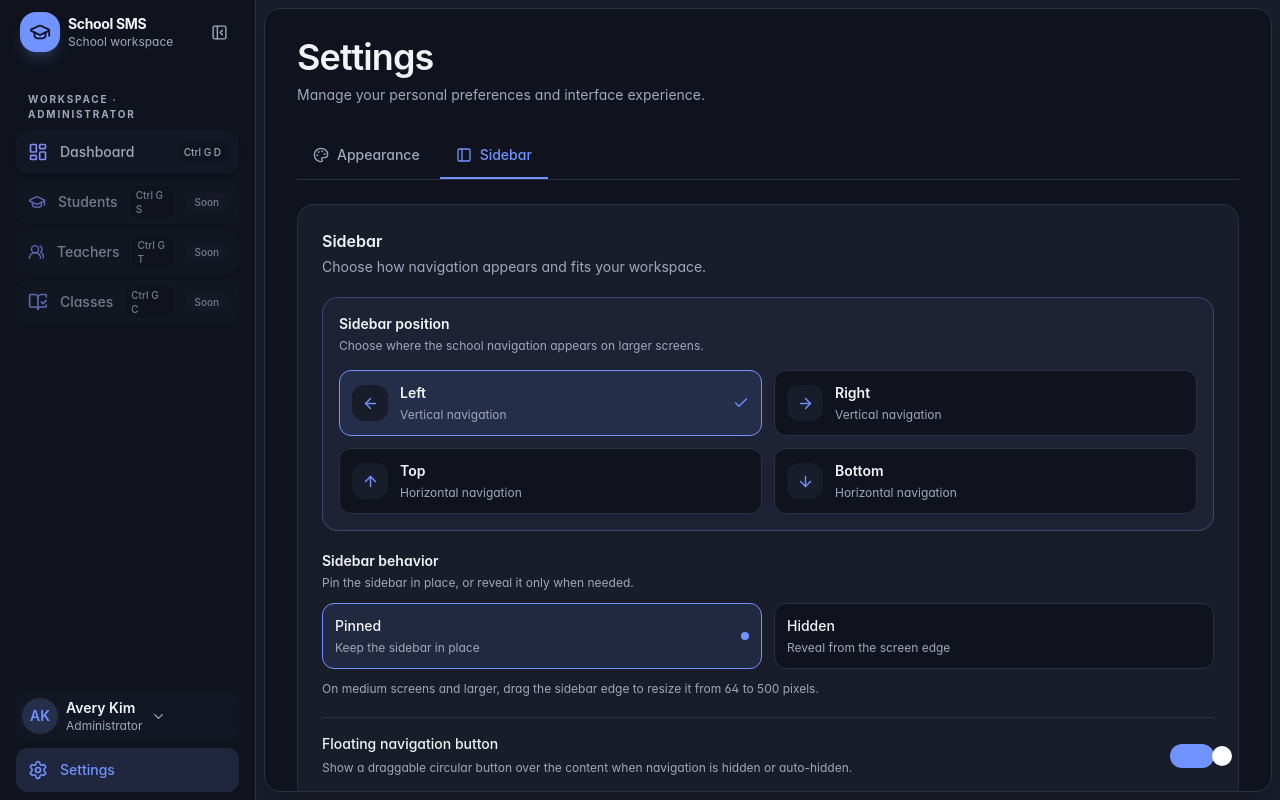
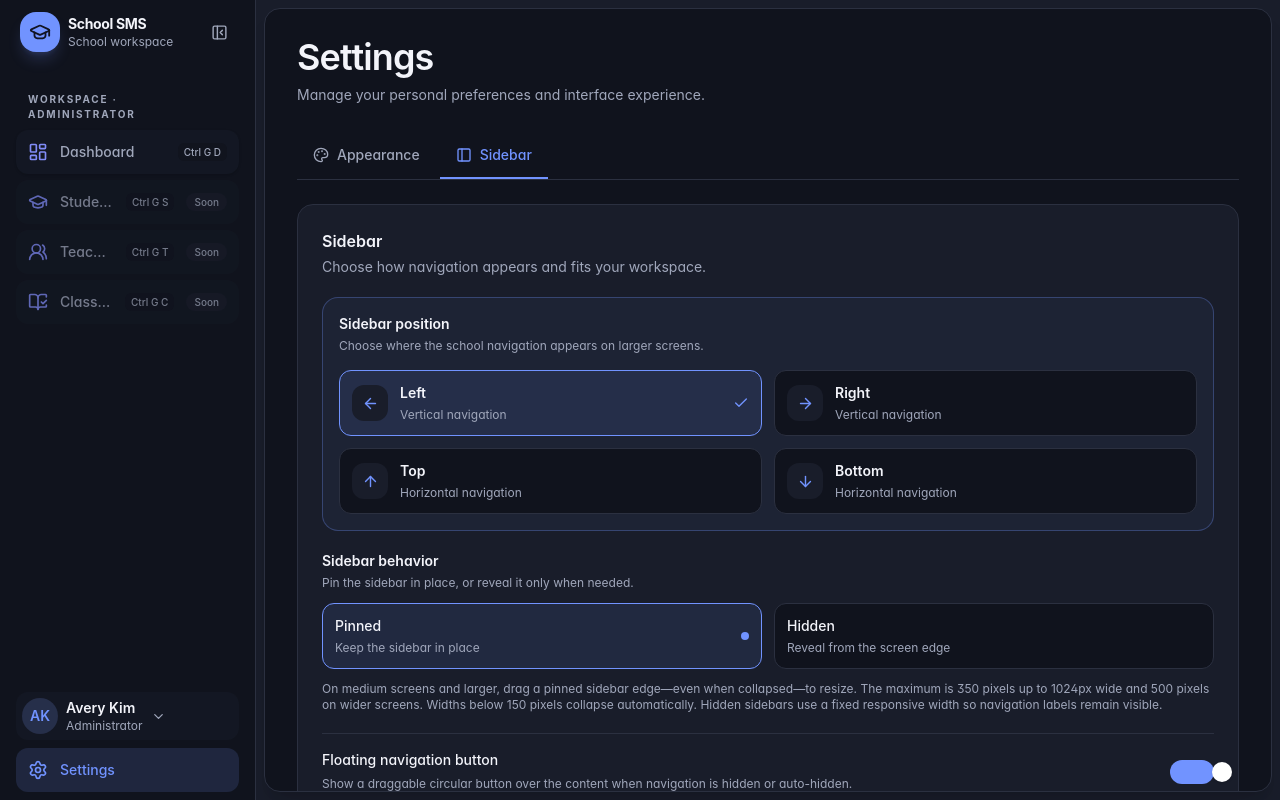
Before and after one commit to dnyana1275/vyasen, a React (Vite) app in the folder apps/web/: page /settings/sidebar in a window 1280 px wide. Built offline with nearby package versions, Linux system fonts and the light colour scheme.

Commit message:
feat: adds sidebar  resizing

```diff
--- a/apps/web/src/components/app-shell.tsx
+++ b/apps/web/src/components/app-shell.tsx
@@ -157,7 +157,7 @@ function SidebarContents({
         className={
           horizontal
             ? "flex min-w-0 flex-1 flex-row items-center overflow-x-auto overflow-y-hidden px-1"
-            : "flex min-h-0 flex-1 flex-col overflow-y-auto px-1"
+            : "flex min-h-0 flex-1 flex-col overflow-x-hidden overflow-y-auto px-1"
         }
       >
         {!collapsed && !horizontal && (
@@ -202,12 +202,12 @@ function SidebarContents({
                 ? "inline"
                 : collapsed
                   ? "hidden"
-                  : "inline";
+                  : "min-w-0 flex-1 truncate";
               const buttonClass = horizontal
                 ? "w-auto shrink-0 px-3"
                 : collapsed
                   ? "justify-center px-0"
-                  : "max-sm:justify-center max-sm:px-0";
+                  : "min-w-0 overflow-hidden max-sm:justify-center max-sm:px-0";
               const shortcut = preferences.showKeyboardShortcuts
                 ? item.shortcut
                 : undefined;
@@ -223,7 +223,7 @@ function SidebarContents({
 
               const content = (
                 <>
-                  <Icon size={20} style={iconStyle} />
+                  <Icon className="size-5 shrink-0" style={iconStyle} />
                   <span className={labelClass}>{item.label}</span>
                   {shortcutLabel && !horizontal && !collapsed && (
                     <span className="ml-auto hidden rounded-md bg-background/70 px-1.5 py-0.5 text-[10px] text-muted-foreground sm:inline">
@@ -321,14 +321,14 @@ function SidebarContents({
               className={`flex h-11 items-center gap-3 rounded-xl px-3 text-sm font-medium transition-colors hover:bg-surface hover:text-foreground focus-visible:outline-none focus-visible:ring-2 focus-visible:ring-accent ${
                 collapsed || horizontal
                   ? "size-11 shrink-0 justify-center p-0"
-                  : ""
+                  : "min-w-0 overflow-hidden"
               } ${
                 pathname.startsWith("/settings")
                   ? "bg-accent/15 text-accent"
                   : "bg-surface/45 text-muted-foreground"
               }`}
             >
-              <Settings size={20} />
+              <Settings className="size-5 shrink-0" />
               {!collapsed && !horizontal && (
                 <span>Settings</span>
               )}
@@ -360,17 +360,13 @@ export function AppShell({ children }: { children: ReactNode }) {
   const [role, setRole] = useState<SchoolRole>("admin");
   const [sidebarVisible, setSidebarVisible] = useState(true);
   const [hiddenSidebarOpen, setHiddenSidebarOpen] = useState(false);
+  const [tabletSidebarExpanded, setTabletSidebarExpanded] = useState(false);
   const [dockHidden, setDockHidden] = useState(false);
   const [viewportWidth, setViewportWidth] = useState(
     () => (typeof window === "undefined" ? 1024 : window.innerWidth),
   );
   const [viewportHeight, setViewportHeight] = useState(
     () => (typeof window === "undefined" ? 768 : window.innerHeight),
-  );
-  const [hasCoarsePointer, setHasCoarsePointer] = useState(
-    () =>
-      typeof window !== "undefined" &&
-      window.matchMedia("(any-pointer: coarse)").matches,
   );
   const [resizingWidth, setResizingWidth] = useState<number | null>(null);
   const resizeStart = useRef<{ pointerX: number; width: number } | null>(null);
@@ -395,18 +391,32 @@ export function AppShell({ children }: { children: ReactNode }) {
     : preferences.sidebarPosition;
   const horizontal = position === "top" || position === "bottom";
   const hiddenMode = !horizontal && sidebarBehavior === "hidden";
+  const fixedHiddenWidth = viewportWidth >= 1024 ? 320 : 300;
+  const fixedHiddenSizing = hiddenMode && !isSmallScreen && !isTabletWidth;
+  const maxSidebarWidth = viewportWidth > 1024 ? 500 : 350;
   const tabletCollapsed =
     isTabletWidth && !horizontal && sidebarBehavior === "pinned";
   const collapsed =
     !horizontal &&
-    (tabletCollapsed ||
-      preferences.sidebarWidth <= 64 ||
+    !tabletSidebarExpanded &&
+    resizingWidth === null &&
+    ((!fixedHiddenSizing && preferences.sidebarWidth < 150) ||
+      tabletCollapsed ||
       (!hiddenMode && preferences.sidebarCollapsed));
-  const sidebarWidth = hiddenMode
-    ? (resizingWidth ?? preferences.sidebarWidth)
+  const tabletOverlayOpen = tabletCollapsed && tabletSidebarExpanded;
+  const preferredSidebarWidth = Math.min(
+    preferences.sidebarWidth,
+    maxSidebarWidth,
+  );
+  const sidebarWidth = fixedHiddenSizing
+    ? fixedHiddenWidth
+    : hiddenMode
+      ? (resizingWidth ?? preferredSidebarWidth)
       : collapsed
         ? 64
-      : (resizingWidth ?? preferences.sidebarWidth);
+        : (resizingWidth ?? preferredSidebarWidth);
+  const collapsedContents =
+    collapsed || (resizingWidth !== null && sidebarWidth < 150);
   const dockIsVisible = horizontal
     ? sidebarVisible
     : hiddenMode
@@ -423,16 +433,9 @@ export function AppShell({ children }: { children: ReactNode }) {
   }, []);
 
   useEffect(() => {
-    const mediaQuery = window.matchMedia("(any-pointer: coarse)");
-    const updatePointerType = () => setHasCoarsePointer(mediaQuery.matches);
-    updatePointerType();
-    mediaQuery.addEventListener("change", updatePointerType);
-    return () => mediaQuery.removeEventListener("change", updatePointerType);
-  }, []);
-
-  useEffect(() => {
     setSidebarVisible(true);
     setHiddenSidebarOpen(false);
+    setTabletSidebarExpanded(false);
     setDockHidden(false);
     previousScrollTop.current = 0;
   }, [isSmallScreen, isTabletWidth, position, sidebarBehavior]);
@@ -449,6 +452,8 @@ export function AppShell({ children }: { children: ReactNode }) {
           setSidebarVisible((visible) => !visible);
         } else if (hiddenMode) {
           setHiddenSidebarOpen((open) => !open);
+        } else if (tabletCollapsed) {
+          setTabletSidebarExpanded((expanded) => !expanded);
         } else if (!tabletCollapsed) {
           updatePreference("sidebarCollapsed", !preferences.sidebarCollapsed);
         } else {
@@ -519,7 +524,9 @@ export function AppShell({ children }: { children: ReactNode }) {
     hiddenMode && !hiddenSidebarOpen ? "pointer-events-none" : ""
   }`;
   const reservedSidebarWidth =
-    hiddenMode || collapsed ? 64 : preferences.sidebarWidth;
+    hiddenMode || collapsed || tabletCollapsed
+      ? 64
+      : sidebarWidth;
   const contentPositionStyle: CSSProperties = horizontal
     ? {}
     : position === "left"
@@ -659,7 +666,10 @@ export function AppShell({ children }: { children: ReactNode }) {
         ? event.clientX - start.pointerX
         : start.pointerX - event.clientX;
     setResizingWidth(
-      Math.max(64, Math.min(500, Math.round(start.width + delta))),
+      Math.max(
+        64,
+        Math.min(maxSidebarWidth, Math.round(start.width + delta)),
+      ),
     );
   }
 
@@ -670,11 +680,11 @@ export function AppShell({ children }: { children: ReactNode }) {
       position === "left"
         ? event.clientX - start.pointerX
         : start.pointerX - event.clientX;
-    const width = Math.max(64, Math.min(500, Math.round(start.width + delta)));
-    updatePreference(
-      "sidebarWidth",
-      width,
+    const width = Math.max(
+      64,
+      Math.min(maxSidebarWidth, Math.round(start.width + delta)),
     );
+    applySidebarWidth(width);
     resizeStart.current = null;
     setResizingWidth(null);
     if (
@@ -695,19 +705,47 @@ export function AppShell({ children }: { children: ReactNode }) {
     const direction = event.key === "ArrowRight" ? 1 : -1;
     const positionDirection = position === "left" ? direction : -direction;
     const step = event.shiftKey ? 32 : 16;
-    updatePreference(
-      "sidebarWidth",
+    const baseWidth =
+      collapsed && preferences.sidebarWidth >= 150
+        ? 64
+        : preferences.sidebarWidth;
+    applySidebarWidth(
       Math.max(
         64,
-        Math.min(500, preferences.sidebarWidth + positionDirection * step),
+        Math.min(
+          maxSidebarWidth,
+          baseWidth + positionDirection * step,
+        ),
       ),
     );
   }
 
+  function applySidebarWidth(width: number) {
+    const boundedWidth = Math.max(64, Math.min(maxSidebarWidth, width));
+    updatePreference("sidebarWidth", boundedWidth);
+    if (boundedWidth < 150) {
+      updatePreference("sidebarCollapsed", true);
+      setTabletSidebarExpanded(false);
+    } else {
+      updatePreference("sidebarCollapsed", false);
+    }
+  }
+
   function toggleCollapsed() {
-    if (preferences.sidebarCollapsed || preferences.sidebarWidth <= 64) {
+    if (tabletCollapsed) {
+      if (!tabletSidebarExpanded && preferences.sidebarWidth <= 64) {
+        updatePreference("sidebarWidth", 256);
+      }
+      setTabletSidebarExpanded((expanded) => !expanded);
+      return;
+    }
+    if (
+      preferences.sidebarCollapsed ||
+      preferences.sidebarWidth < 150 ||
+      preferences.sidebarWidth <= 64
+    ) {
       updatePreference("sidebarCollapsed", false);
-      if (preferences.sidebarWidth <= 64) {
+      if (preferences.sidebarWidth < 150) {
         updatePreference("sidebarWidth", 256);
       }
       return;
@@ -723,6 +761,14 @@ export function AppShell({ children }: { children: ReactNode }) {
       data-sidebar-position={position}
     >
       <TooltipProvider delayDuration={300}>
+        {tabletOverlayOpen && (
+          <button
+            type="button"
+            aria-label="Close sidebar"
+            className="fixed inset-0 z-30 cursor-default bg-transparent"
+            onClick={() => setTabletSidebarExpanded(false)}
+          />
+        )}
         {hiddenMode && !hiddenSidebarOpen && (
           <>
             <button
@@ -737,22 +783,6 @@ export function AppShell({ children }: { children: ReactNode }) {
               onFocus={() => setHiddenSidebarOpen(true)}
               onClick={() => setHiddenSidebarOpen(true)}
             />
-            <Button
-              variant="secondary"
-              size="icon"
-              aria-label="Open navigation"
-              className={`fixed z-50 size-10 border border-border bg-surface shadow-lg ${
-                hasCoarsePointer ? "" : "md:hidden"
-              } ${
-                position === "left"
-                  ? "left-0 top-1/2 -translate-y-1/2"
-                  : "right-0 top-1/2 -translate-y-1/2"
-              }`}
-              hidden={preferences.floatingSidebarButtonEnabled}
-              onClick={() => setHiddenSidebarOpen(true)}
-            >
-              <Menu size={17} />
-            </Button>
           </>
         )}
 
@@ -768,17 +798,20 @@ export function AppShell({ children }: { children: ReactNode }) {
               }
             }}
             style={!horizontal ? { width: sidebarWidth } : undefined}
-            className={dockClass}
+            className={`${dockClass} ${
+              tabletOverlayOpen ? "z-40 shadow-2xl" : ""
+            }`}
           >
             <SidebarContents
-              collapsed={collapsed}
-              canToggleCollapsed={!tabletCollapsed}
+              collapsed={collapsedContents}
+              canToggleCollapsed
               hiddenMode={hiddenMode}
               horizontal={horizontal}
               role={role}
               onRoleChange={setRole}
               onNavigate={() => {
                 if (hiddenMode) setHiddenSidebarOpen(false);
+                if (tabletOverlayOpen) setTabletSidebarExpanded(false);
               }}
               onCloseHidden={() => setHiddenSidebarOpen(false)}
               onProfileMenuOpen={() => {
@@ -787,14 +820,13 @@ export function AppShell({ children }: { children: ReactNode }) {
               onToggleCollapsed={toggleCollapsed}
               position={position}
             />
-            {!horizontal &&
-              (!collapsed || hiddenMode || resizingWidth !== null) && (
+            {!horizontal && !fixedHiddenSizing && (
               <div
                 role="separator"
                 aria-label="Resize sidebar"
                 aria-orientation="vertical"
                 aria-valuemin={64}
-                  aria-valuemax={500}
+                aria-valuemax={maxSidebarWidth}
                 aria-valuenow={sidebarWidth}
                 aria-valuetext={`${sidebarWidth} pixels`}
                 tabIndex={0}
@@ -806,6 +838,7 @@ export function AppShell({ children }: { children: ReactNode }) {
                     pointerX: event.clientX,
                     width: sidebarWidth,
                   };
+                  setResizingWidth(sidebarWidth);
                   event.preventDefault();
                   event.currentTarget.setPointerCapture(event.pointerId);
                 }}
@@ -870,7 +903,10 @@ export function AppShell({ children }: { children: ReactNode }) {
           </Sidebar>
         )}
 
-        {horizontal && !sidebarVisible && !horizontalDockAutoHidden && (
+        {horizontal &&
+          !sidebarVisible &&
+          !horizontalDockAutoHidden &&
+          !preferences.floatingSidebarButtonEnabled && (
           <Button
             variant="secondary"
             size="icon"
@@ -895,7 +931,7 @@ export function AppShell({ children }: { children: ReactNode }) {
             type="button"
             variant="secondary"
             size="icon"
-            aria-label="Show sidebar"
+            aria-label={horizontal ? "Show sidebar" : "Open sidebar"}
             aria-controls="school-workspace-navigation"
             className="fixed z-50 touch-none rounded-full border border-border bg-surface shadow-xl"
             style={{
--- a/apps/web/src/components/settings/sidebar-settings.tsx
+++ b/apps/web/src/components/settings/sidebar-settings.tsx
@@ -220,8 +220,11 @@ export function SidebarSettings() {
           </div>
           {!horizontal && canResizeSidebar && (
             <p className="mt-3 text-xs text-muted-foreground">
-              On medium screens and larger, drag the sidebar edge to resize it
-              from 64 to 500 pixels.
+              On medium screens and larger, drag a pinned sidebar edge—even
+              when collapsed—to resize. The maximum is 350 pixels up to 1024px
+              wide and 500 pixels on wider screens. Widths below 150 pixels
+              collapse automatically. Hidden sidebars use a fixed responsive
+              width so navigation labels remain visible.
             </p>
           )}
           <div className="mt-5 border-t border-border pt-4">
```
Lines whose indentation alone changed are shown as unchanged.
